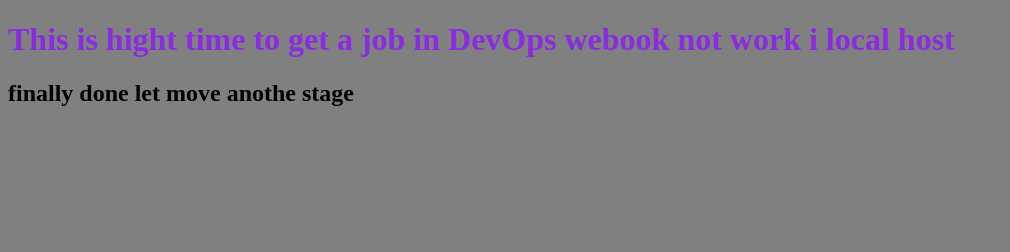
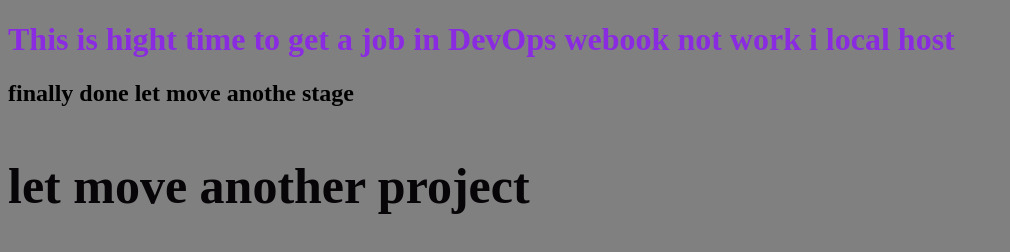
Before and after one commit to Shadhashmi7/test, a plain HTML site: page index.html in a window 1280 px wide. Shown: the whole page, without its empty margins (0-1010 px from the left). Drawn offline with Linux system fonts and the light colour scheme.

Commit message:
update index,html

```diff
--- a/index.html
+++ b/index.html
@@ -9,5 +9,6 @@
 <body>
     <H1>This is hight time to get a job in DevOps webook not work i local host</H1>
     <h2>finally done let move anothe stage</h2>
+    <h3>let move another project</h3>
 </body>
 </html>
--- a/style.css
+++ b/style.css
@@ -5,3 +5,11 @@ body{
 h1{
     color: blueviolet;
 }
+h3{
+
+    color: rgb(7, 5, 7);
+    font-size: 50px;
+
+
+
+}
```
